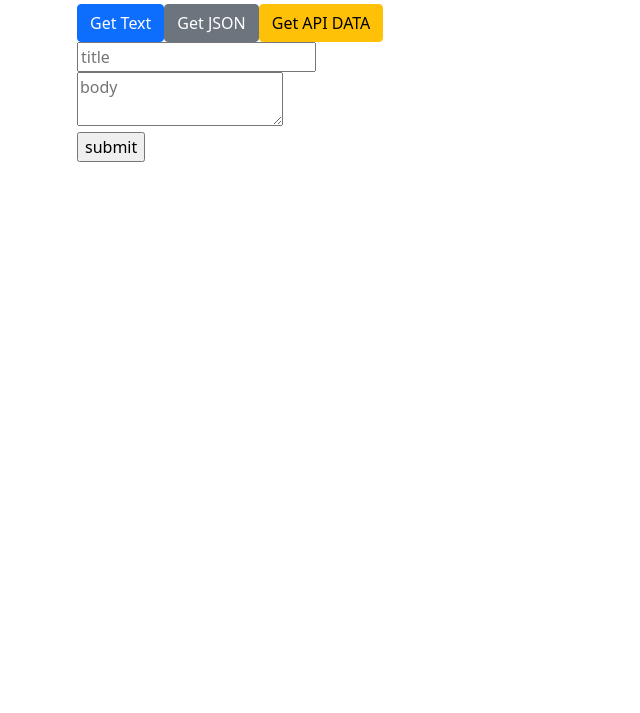
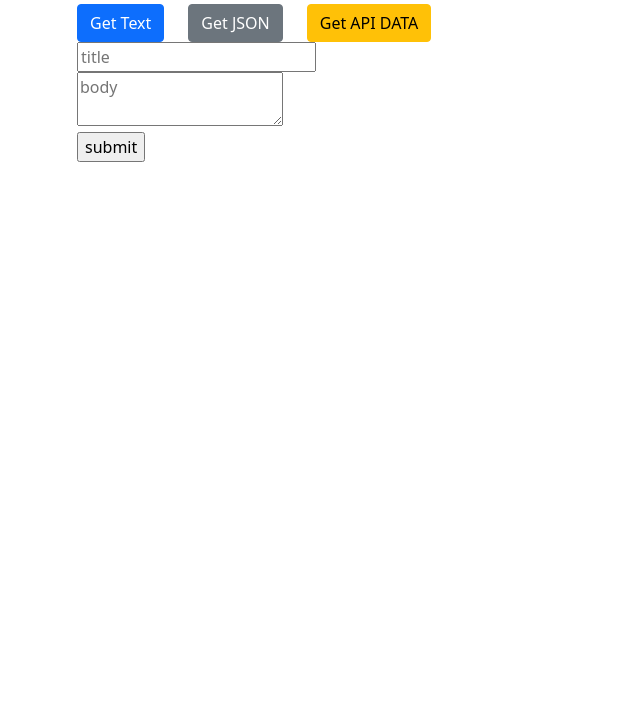
Before and after one commit to tnyandoro/Complimentor-API, a website built with webpack: page src/index.html in a window 1280 px wide. Shown: the part 87-800 px from the top of the page, without its empty margins (5-645 px from the left). Built offline with nearby package versions, Linux system fonts and the light colour scheme.

Commit message:
Add styling to the buttons

```diff
--- a/src/index.html
+++ b/src/index.html
@@ -16,9 +16,9 @@
     <div class="container">
       <h1 class="display-4 mb-4">Fetch API Sendbox</h1>
       <div class="d-flex">
-        <button class="btn btn-primary" id="getText">Get Text</button>
-        <button class="btn btn-secondary" id="getUsers">Get JSON</button>
-        <button class="btn btn-warning" id="getPosts">Get API DATA</button>
+        <button class="btn btn-primary me-4" id="getText">Get Text</button>
+        <button class="btn btn-secondary me-4" id="getUsers">Get JSON</button>
+        <button class="btn btn-warning me-4" id="getPosts">Get API DATA</button>
       </div>
       <div id="output"></div>
       <form action="submit" id="addPost">
```
